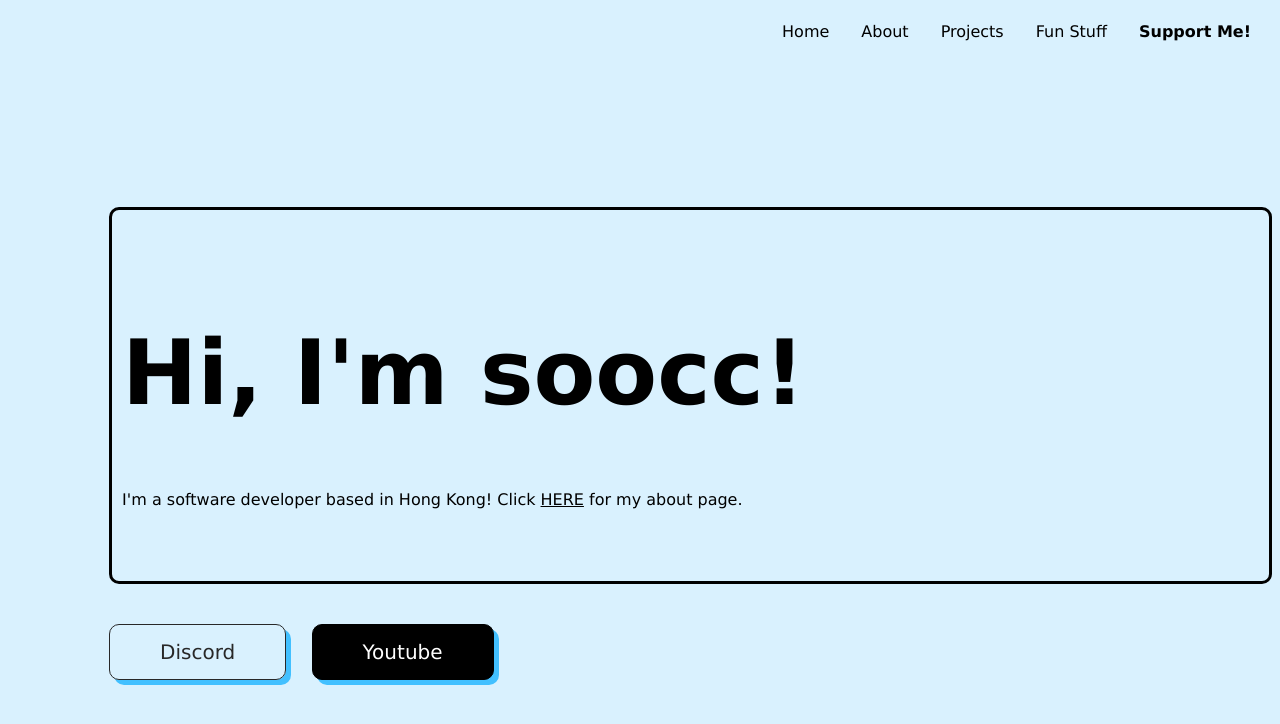
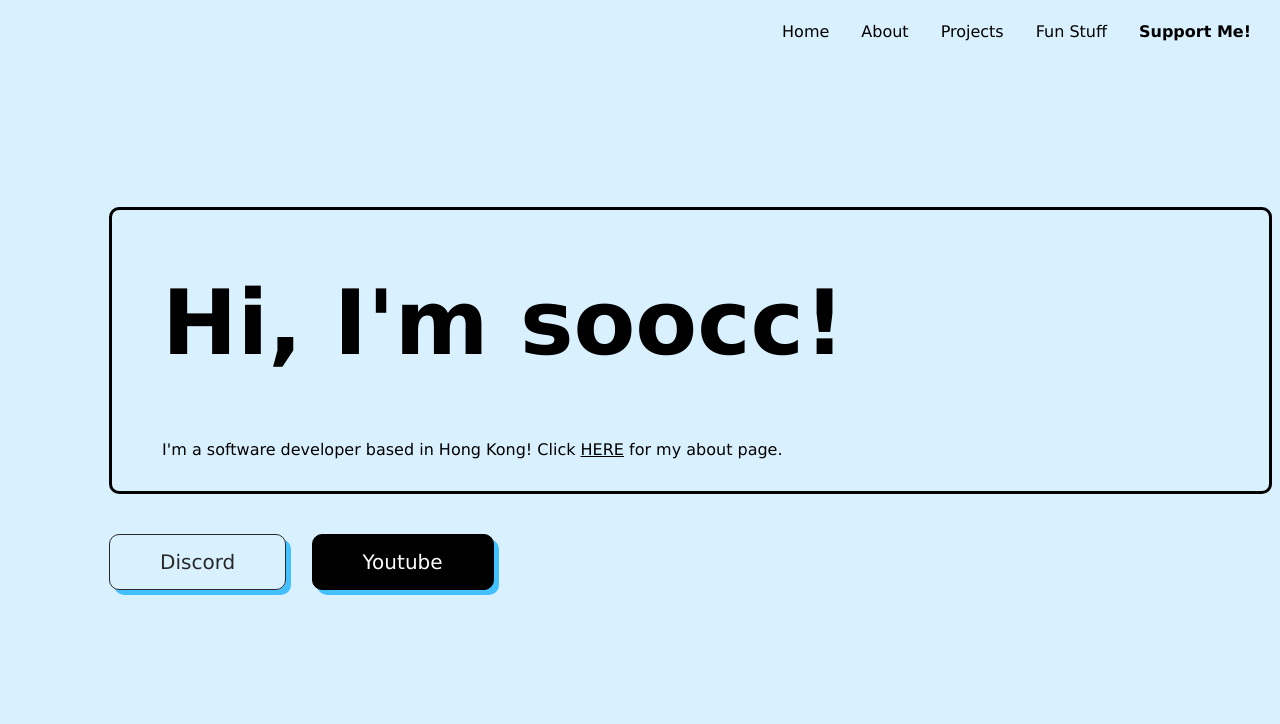
Before and after one commit to soocc/sooccsocks2, a Jekyll site: the page built from index.html, in a window 1280 px wide. Shown: the top 724 px of the page. Built offline with Jekyll 4.4.1, drawn with Linux system fonts in a browser that asks for light colours.

Commit message:
Update index.html

```diff
--- a/index.html
+++ b/index.html
@@ -27,7 +27,7 @@ layout: default
         margin-bottom: 0px;
         border-radius: 10px 10px 10px 10px;
         border-style: solid;
-        padding: 50px 10px 50px 10px;
+        padding: 0 50px 10px 50px;
       }
     </style>
   </head>
```
